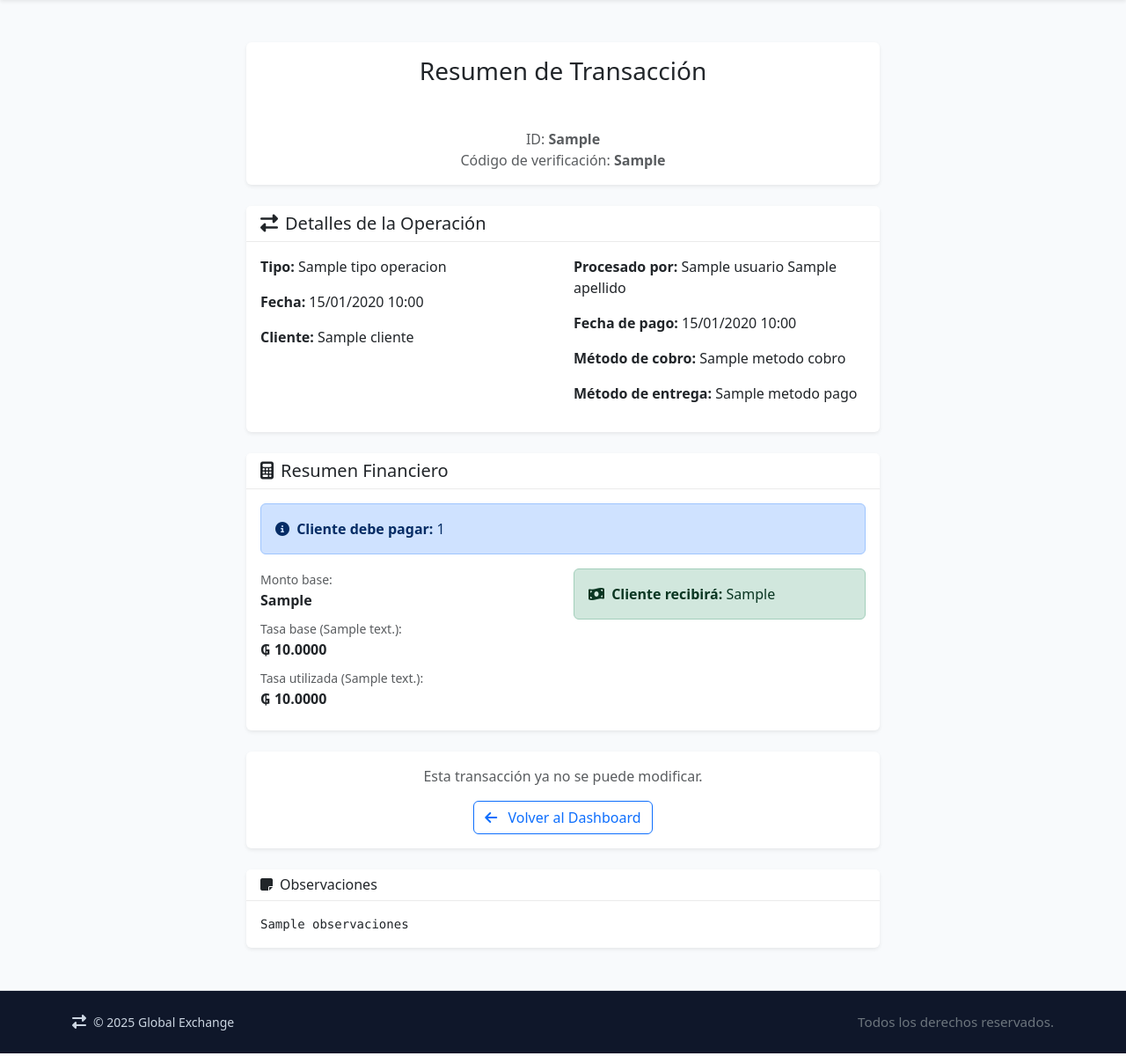
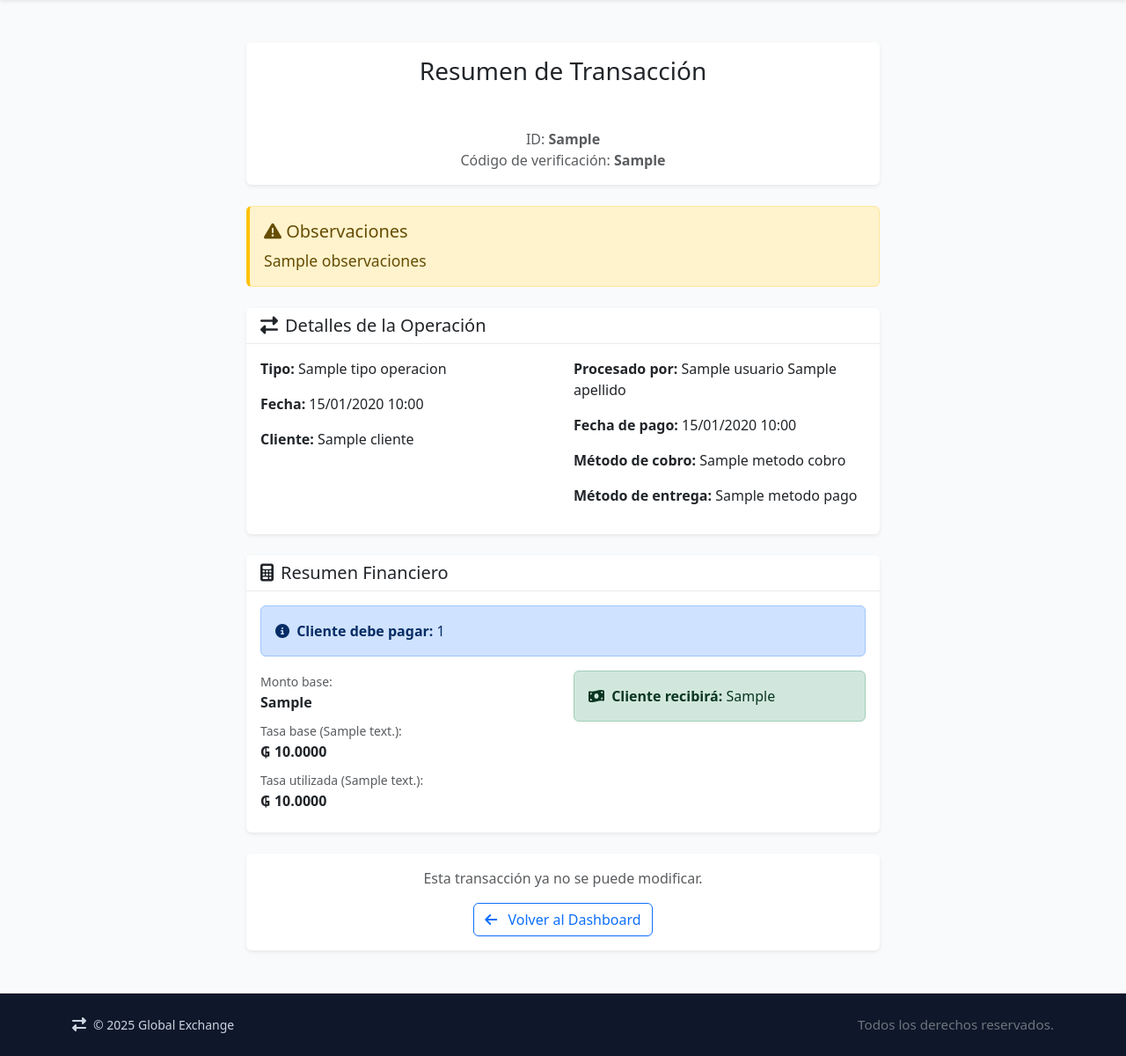
Before and after one commit to ingenieria-software-fpuna/global-exchange, a Django app: template transacciones/templates/transacciones/resumen_transaccion.html in a window 1280 px wide. Shown: the part 56-1256 px from the top of the page at 88% size. Run offline with Django 5.2, Linux system fonts and the light colour scheme; the template is opened without the code that fills it: most values are stand-ins (such as "Sample title", 1, 10 or a date in 2020).

Commit message:
GE-130: Detalle de transaccion cancelada mas visible

```diff
--- a/transacciones/templates/transacciones/resumen_transaccion.html
+++ b/transacciones/templates/transacciones/resumen_transaccion.html
@@ -39,6 +39,16 @@
         </div>
       </div>
       {% endif %}
+
+      <!-- Observaciones (si las hay) -->
+      <div class="alert alert-warning mb-4" style="border-left: 4px solid #ffc107;">
+        <h5 class="alert-heading mb-2">
+          <i class="fas fa-exclamation-triangle"></i> Observaciones
+        </h5>
+        <p class="mb-0" style="font-size: 1.1rem;">
+          {{ transaccion.observaciones }}
+        </p>
+      </div>
 
       <!-- Detalles de la operación -->
       <div class="card shadow-sm mb-4">
@@ -237,23 +247,6 @@
           </div>
         </div>
       </div>
-
-      <!-- Observaciones (si las hay) -->
-      {% if transaccion.observaciones %}
-      <div class="card shadow-sm mt-4">
-        <div class="card-header">
-          <h6 class="mb-0"><i class="fas fa-sticky-note me-2"></i>Observaciones</h6>
-        </div>
-        <div class="card-body">
-          <pre class="mb-0">{{ transaccion.observaciones }}</pre>
-        </div>
-      </div>
-      {% endif %}
-
-    </div>
-  </div>
-</div>
-
 <!-- Script para el temporizador -->
 {% if transaccion.estado.codigo == 'PENDIENTE' and puede_pagar %}
 <script>
```
